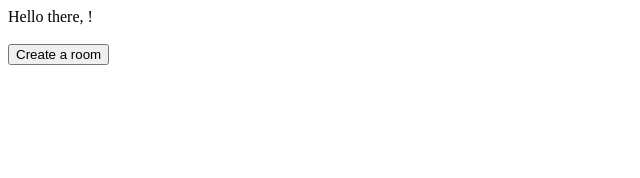
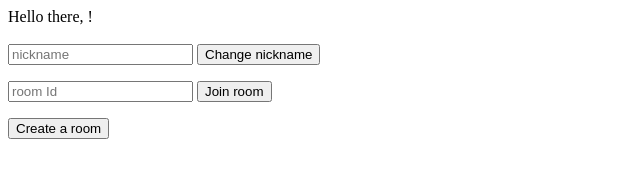
Before and after one commit to beeramid-io/Beeramid.io, a website: page client/index.html in a window 1280 px wide. Shown: the whole page, without its empty margins (0-640 px from the left). Drawn offline with Linux system fonts and the light colour scheme.

Commit message:
Index.html : Change nickname + join room

```diff
--- a/client/index.html
+++ b/client/index.html
@@ -1,6 +1,17 @@
 Hello there, <span id="nickname"></span>!
 
 <br/><br/>
+
+<form action="/setNickname" method="post">
+  <input type="text" name="nickname" placeholder="nickname">
+  <input type="submit" value="Change nickname"/>
+</form>
+
+
+<form action="/" method="get">
+	<input type="text" name="room" placeholder="room Id">
+  <input type="submit" value="Join room"/>
+</form>
 
 <form action="createRoom">
   <input type="submit" value="Create a room"/>
```
